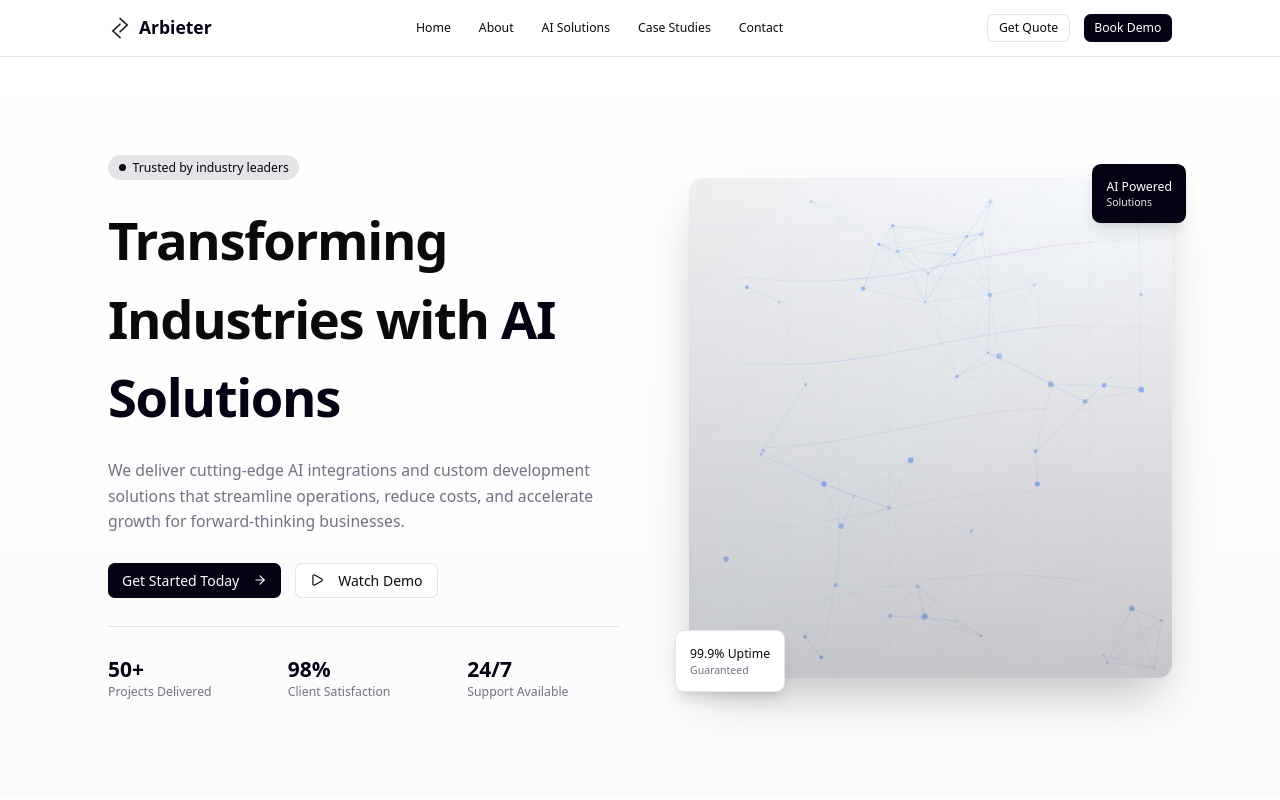
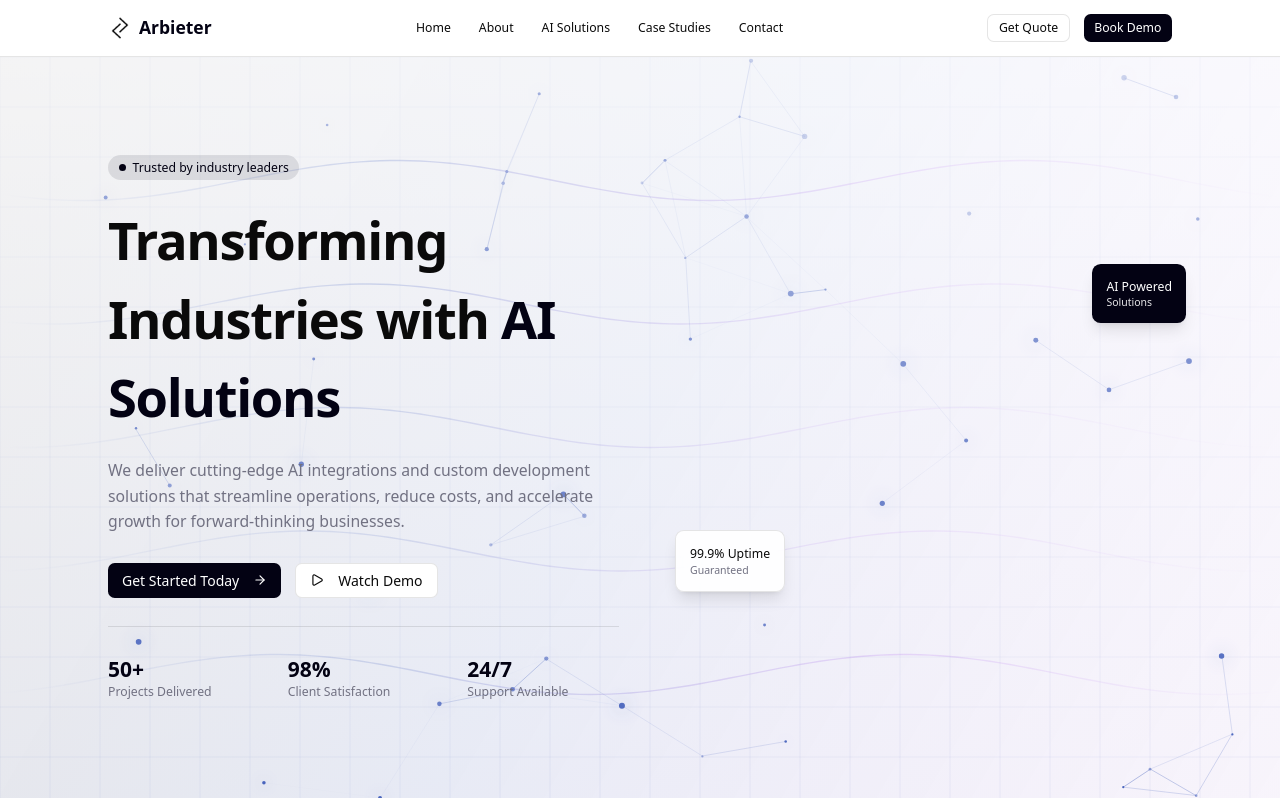
Before and after one commit to AlexanderBrady/arbieter-website, a Next.js app: page / in a window 1280 px wide. Shown: the top 800 px of the page. Built offline with nearby package versions, Linux system fonts and the light colour scheme.

Commit message:
hero page update

```diff
--- a/src/app/_components/HeroSection.tsx
+++ b/src/app/_components/HeroSection.tsx
@@ -1,3 +1,5 @@
+"use client";
+
 import { Button } from "./ui/button";
 import { ArrowRight, Play } from "lucide-react";
 import { useRouter } from "next/navigation";
@@ -5,14 +7,20 @@ import NeuralBackdrop from "./NeuralBackdrop";
 
 export function HeroSection() {
   const router = useRouter();
+
   return (
-    <section className="relative overflow-hidden bg-gradient-to-b from-background to-muted/20">
+    <section className="relative overflow-hidden">
+      {/* Full-section animated background */}
+      <NeuralBackdrop className="absolute inset-0 w-full h-full -z-10 pointer-events-none" />
+      {/* Soft tint so text stays readable (tweak to taste) */}
+      <div className="absolute inset-0 -z-10 bg-gradient-to-b from-background/60 to-muted/20" />
+
       <div className="container mx-auto px-4 sm:px-6 lg:px-8 py-20 lg:py-28">
         <div className="grid lg:grid-cols-2 gap-12 items-center">
           {/* Hero Content */}
           <div className="max-w-2xl">
             <div className="inline-flex items-center px-3 py-1 rounded-full bg-primary/10 text-primary text-sm mb-6">
-              <span className="w-2 h-2 bg-primary rounded-full mr-2"></span>
+              <span className="w-2 h-2 bg-primary rounded-full mr-2" />
               Trusted by industry leaders
             </div>
 
@@ -70,20 +78,16 @@ export function HeroSection() {
             </div>
           </div>
 
-          {/* Hero Visual (replaced with neural canvas) */}
-          <div className="relative lg:ml-8">
-            <div className="relative rounded-2xl overflow-hidden shadow-2xl">
-              <NeuralBackdrop className="w-full h-[500px]" />
-              <div className="absolute inset-0 bg-gradient-to-t from-black/20 to-transparent"></div>
-            </div>
-
+          {/* Right column: keep badges; no inner image/card needed now */}
+          <div className="relative lg:ml-8 min-h-[300px]">
+            {/* You can add any foreground visuals here if you want, or leave empty */}
             {/* Floating elements */}
             <div className="absolute -top-4 -right-4 bg-primary text-primary-foreground rounded-lg p-4 shadow-lg">
               <div className="text-sm font-medium">AI Powered</div>
               <div className="text-xs opacity-90">Solutions</div>
             </div>
 
-            <div className="absolute -bottom-4 -left-4 bg-background border rounded-lg p-4 shadow-lg">
+            <div className="absolute -bottom-4 -left-4 bg-background/90 backdrop-blur border rounded-lg p-4 shadow-lg">
               <div className="text-sm font-medium">99.9% Uptime</div>
               <div className="text-xs text-muted-foreground">Guaranteed</div>
             </div>
--- a/src/app/_components/NeuralBackdrop.tsx
+++ b/src/app/_components/NeuralBackdrop.tsx
@@ -15,11 +15,10 @@ export default function NeuralBackdrop({ className }: Props) {
     const ctx = canvas.getContext("2d");
     if (!ctx) return;
 
-    // --- HiDPI-safe resize (prevents repeated scaling on resize) ---
+    // --- HiDPI-safe resize ---
     const resizeCanvas = () => {
       const rect = canvas.getBoundingClientRect();
       const dpr = window.devicePixelRatio || 1;
-      // reset any existing transform before resizing/scaling
       ctx.setTransform(1, 0, 0, 1, 0, 0);
       canvas.width = Math.max(1, Math.floor(rect.width * dpr));
       canvas.height = Math.max(1, Math.floor(rect.height * dpr));
@@ -46,10 +45,10 @@ export default function NeuralBackdrop({ className }: Props) {
       particles.push({
         x: Math.random() * (canvas.clientWidth || 1),
         y: Math.random() * (canvas.clientHeight || 1),
-        vx: (Math.random() - 0.5) * 0.5,
-        vy: (Math.random() - 0.5) * 0.5,
+        vx: (Math.random() - 0.5) * 1.0, // faster movement
+        vy: (Math.random() - 0.5) * 1.0,
         size: Math.random() * 2 + 1,
-        opacity: Math.random() * 0.6 + 0.2,
+        opacity: Math.random() * 0.6 + 0.4, // slightly brighter base
         connections: [],
       });
     }
@@ -69,19 +68,19 @@ export default function NeuralBackdrop({ className }: Props) {
       ctx.clearRect(0, 0, w, h);
 
       // background gradient waves
-      waveOffset += 0.002;
+      waveOffset += 0.004;
       const gradient = ctx.createLinearGradient(0, 0, w, h);
       gradient.addColorStop(
         0,
-        `rgba(3, 2, 19, ${0.05 + Math.sin(waveOffset) * 0.02})`
+        `rgba(3, 2, 19, ${0.08 + Math.sin(waveOffset) * 0.03})`
       );
       gradient.addColorStop(
         0.5,
-        `rgba(59, 130, 246, ${0.03 + Math.sin(waveOffset + 1) * 0.01})`
+        `rgba(30, 64, 175, ${0.1 + Math.sin(waveOffset + 1) * 0.02})` // deep vibrant blue
       );
       gradient.addColorStop(
         1,
-        `rgba(147, 51, 234, ${0.02 + Math.sin(waveOffset + 2) * 0.01})`
+        `rgba(147, 51, 234, ${0.05 + Math.sin(waveOffset + 2) * 0.02})`
       );
       ctx.fillStyle = gradient;
       ctx.fillRect(0, 0, w, h);
@@ -97,10 +96,17 @@ export default function NeuralBackdrop({ className }: Props) {
         p.x = Math.max(0, Math.min(w, p.x));
         p.y = Math.max(0, Math.min(h, p.y));
 
+        // draw particle with strong glow
         ctx.beginPath();
+        ctx.shadowBlur = 20;
+        ctx.shadowColor = `rgba(30, 64, 175, ${p.opacity})`;
         ctx.arc(p.x, p.y, p.size, 0, Math.PI * 2);
-        ctx.fillStyle = `rgba(59, 130, 246, ${p.opacity * 0.6})`;
+        ctx.fillStyle = `rgba(30, 64, 175, ${p.opacity * 1.2})`;
         ctx.fill();
+
+        // reset shadow after drawing
+        ctx.shadowBlur = 0;
+        ctx.shadowColor = "transparent";
 
         p.connections = [];
         for (let j = i + 1; j < particles.length; j++) {
@@ -110,12 +116,12 @@ export default function NeuralBackdrop({ className }: Props) {
           const dist = Math.hypot(dx, dy);
           if (dist < 120) {
             p.connections.push(j);
-            const op = ((120 - dist) / 120) * 0.3;
+            const op = ((120 - dist) / 120) * 0.7; // stronger opacity
             ctx.beginPath();
             ctx.moveTo(p.x, p.y);
             ctx.lineTo(o.x, o.y);
-            ctx.strokeStyle = `rgba(59, 130, 246, ${op})`;
-            ctx.lineWidth = 0.5;
+            ctx.strokeStyle = `rgba(30, 64, 175, ${op})`;
+            ctx.lineWidth = 0.8;
             ctx.stroke();
           }
         }
@@ -134,24 +140,24 @@ export default function NeuralBackdrop({ className }: Props) {
         }
 
         const sg = ctx.createLinearGradient(0, 0, w, 0);
-        sg.addColorStop(0, "rgba(59, 130, 246, 0)");
+        sg.addColorStop(0, "rgba(30, 64, 175, 0)");
         sg.addColorStop(
           0.3,
-          `rgba(59, 130, 246, ${0.1 + Math.sin(waveOffset + i) * 0.05})`
+          `rgba(30, 64, 175, ${0.3 + Math.sin(waveOffset + i) * 0.1})`
         );
         sg.addColorStop(
           0.7,
-          `rgba(147, 51, 234, ${0.1 + Math.sin(waveOffset + i + 1) * 0.05})`
+          `rgba(147, 51, 234, ${0.2 + Math.sin(waveOffset + i + 1) * 0.1})`
         );
         sg.addColorStop(1, "rgba(147, 51, 234, 0)");
         ctx.strokeStyle = sg;
-        ctx.lineWidth = 1;
+        ctx.lineWidth = 1.4;
         ctx.stroke();
       }
 
       // subtle grid
-      ctx.strokeStyle = "rgba(59, 130, 246, 0.05)";
-      ctx.lineWidth = 0.5;
+      ctx.strokeStyle = "rgba(30, 64, 175, 0.12)";
+      ctx.lineWidth = 0.6;
       for (let x = 0; x < w; x += 50) {
         ctx.beginPath();
         ctx.moveTo(x, 0);
@@ -168,7 +174,6 @@ export default function NeuralBackdrop({ className }: Props) {
       animationId = requestAnimationFrame(animate);
     };
 
-    // Pause when tab not visible to save CPU
     const onVis = () => {
       paused = document.hidden;
     };
```
